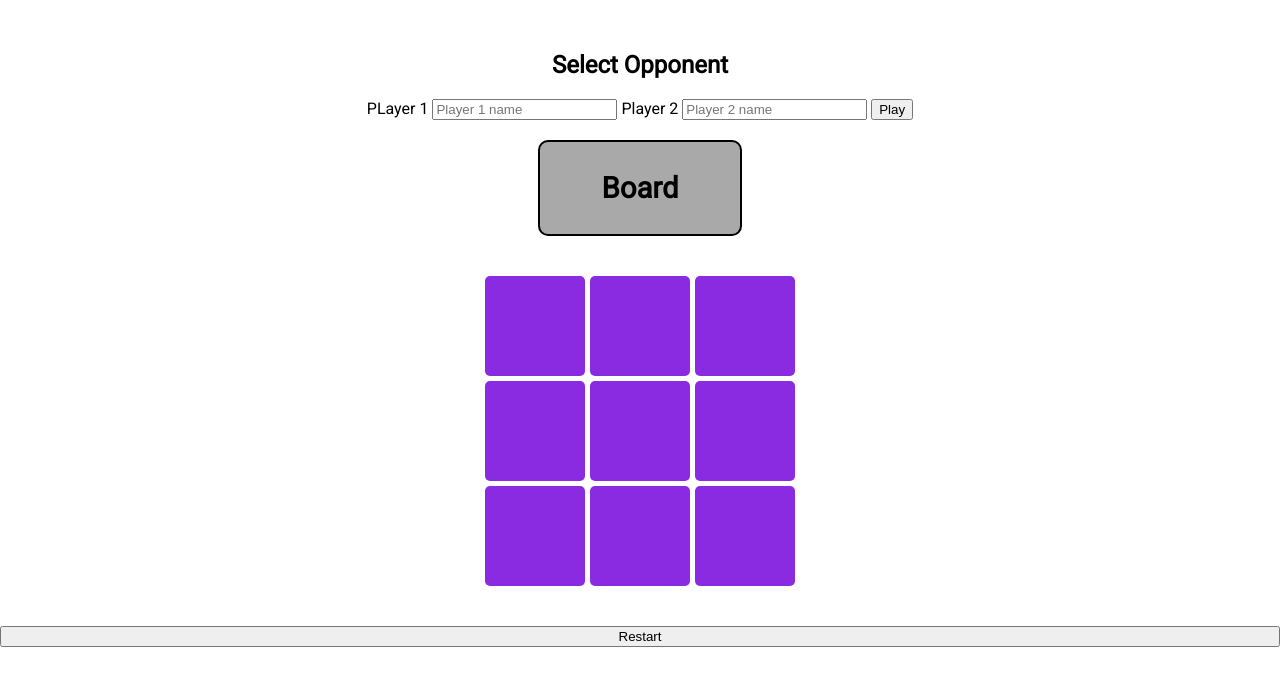
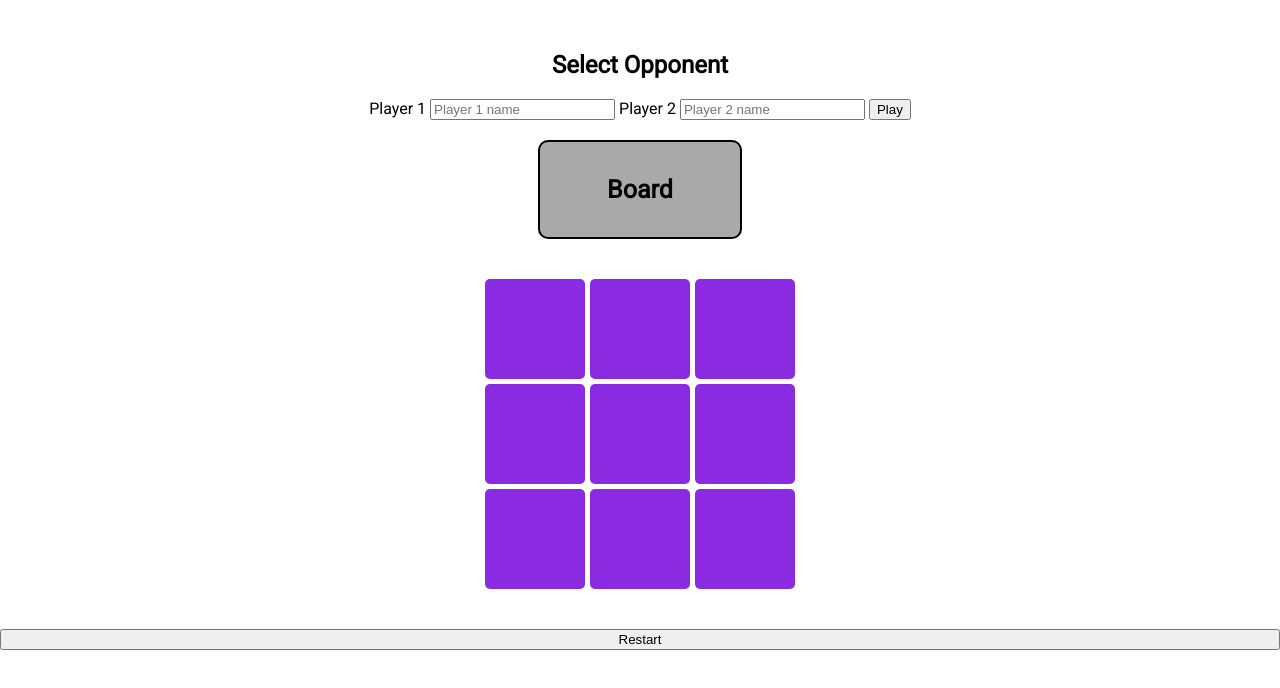
Before and after one commit to Beppe94/Tic-Tac-Toe, a plain HTML site: page index.html in a window 1280 px wide. Shown: the part 90-778 px from the top of the page. Drawn offline with Linux system fonts and the light colour scheme.

Commit message:
fixed typo

```diff
--- a/index.html
+++ b/index.html
@@ -22,7 +22,7 @@
             <div class="myForm">
                 <h2>Select Opponent</h2>
                 <form class="player-info">
-                    <label for="player1">PLayer 1</label>
+                    <label for="player1">Player 1</label>
                     <input type="text" id="player1" placeholder="Player 1 name">
 
                     <label for="player2">Player 2</label>
@@ -31,7 +31,7 @@
                 </form>
             </div>
             <div class="game-status">
-                <h3>Board</h3>
+                <h4>Board</h4>
             </div>
         </div>
 
```
